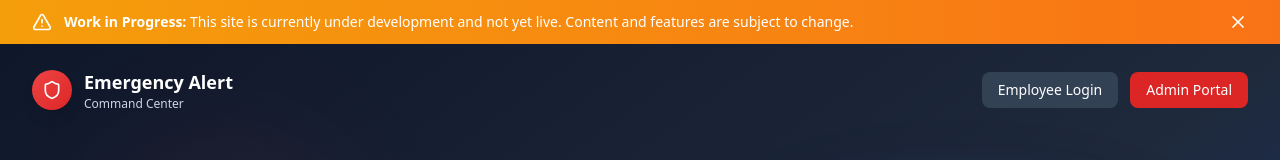
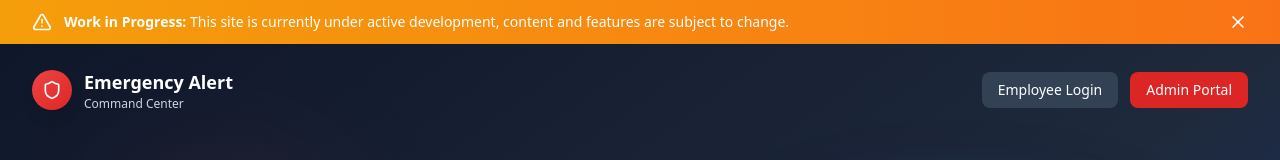
Before and after one commit to TinkererInChief/weather-alert, a Next.js app: page / in a window 1280 px wide. Shown: the top 160 px of the page. Built offline with nearby package versions, Linux system fonts and the light colour scheme.

Commit message:
chore: update work-in-progress banner copy

```diff
--- a/components/common/WorkInProgressBanner.tsx
+++ b/components/common/WorkInProgressBanner.tsx
@@ -15,8 +15,7 @@ export default function WorkInProgressBanner() {
           <div className="flex items-center space-x-3">
             <AlertTriangle className="h-5 w-5 flex-shrink-0" />
             <p className="text-sm font-medium">
-              <span className="font-semibold">Work in Progress:</span> This site is currently under development and not yet live.
-              Content and features are subject to change.
+              <span className="font-semibold">Work in Progress:</span> This site is currently under active development, content and features are subject to change.
             </p>
           </div>
           <button
```
